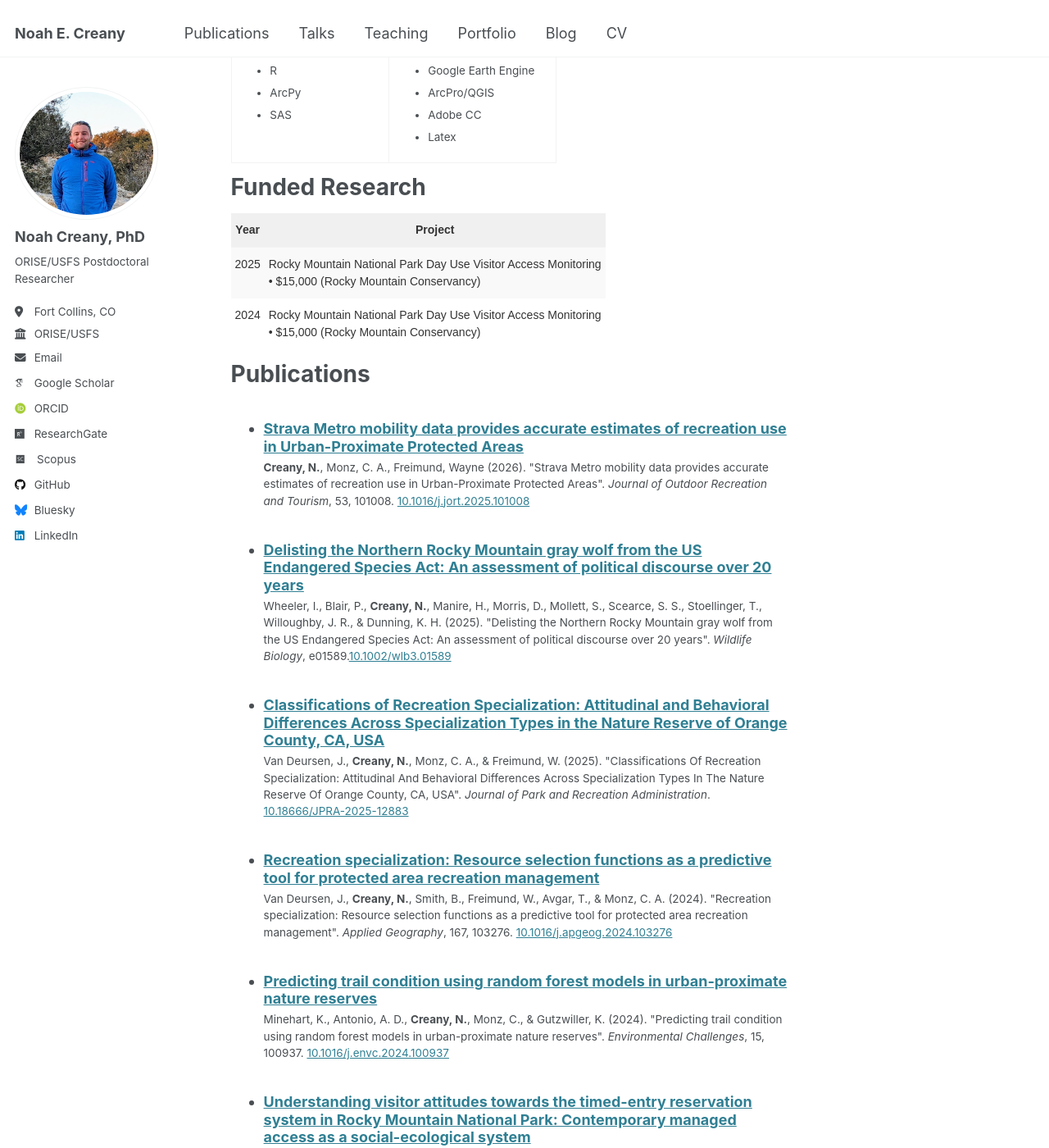
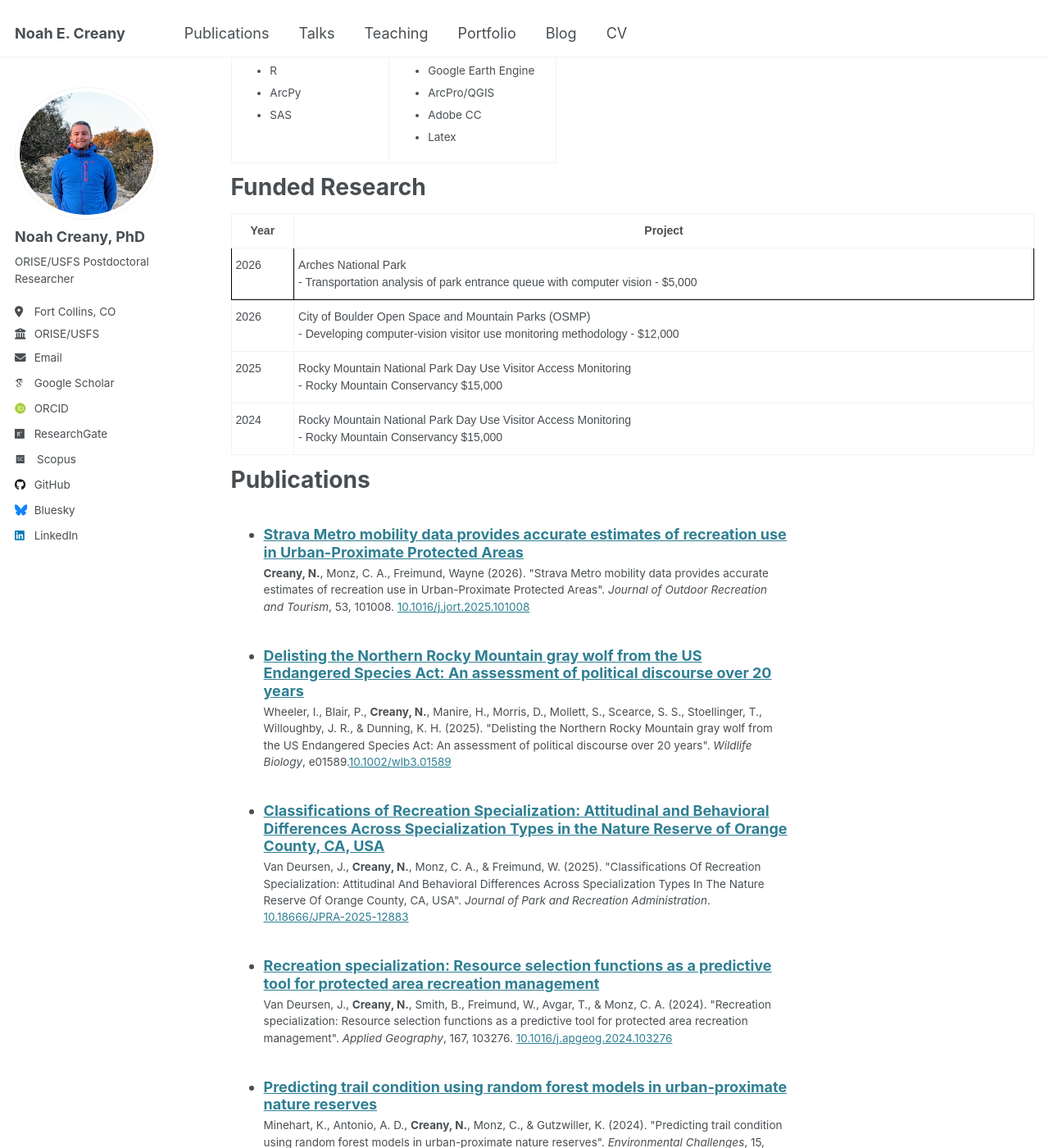
Before and after one commit to noahcreany/noahcreany.github.io, a Jekyll site: the page built from _pages/cv.md, in a window 1280 px wide and 1400 px high, scrolled down 1265 px. Shown: the whole window at 82% size. Built offline with Jekyll 4.4.1, drawn with Linux system fonts in a browser that asks for light colours; some web fonts are replaced.

Commit message:
Update cv.md

```diff
--- a/_pages/cv.md
+++ b/_pages/cv.md
@@ -72,28 +72,35 @@ _Utah State University_
 # Funded Research
 
 <style type="text/css">
-.tg  {border:none;border-collapse:collapse;border-color:#ccc;border-spacing:0;width:auto;}
-.tg td{background-color:#fff;border-color:#ccc;border-style:solid;border-width:0px;color:#333;
-  font-family:Arial, sans-serif;font-size:14px;overflow:hidden;padding:10px 5px;word-break:normal;}
-.tg th{background-color:#f0f0f0;border-color:#ccc;border-style:solid;border-width:0px;color:#333;
-  font-family:Arial, sans-serif;font-size:14px;font-weight:normal;overflow:hidden;padding:10px 5px;word-break:normal;}
+.tg  {border-collapse:collapse;border-spacing:0;}
+.tg td{border-color:black;border-style:solid;border-width:1px;font-family:Arial, sans-serif;font-size:14px;
+  overflow:hidden;padding:10px 5px;word-break:normal;}
+.tg th{border-color:black;border-style:solid;border-width:1px;font-family:Arial, sans-serif;font-size:14px;
+  font-weight:normal;overflow:hidden;padding:10px 5px;word-break:normal;}
 .tg .tg-7btt{border-color:inherit;font-weight:bold;text-align:center;vertical-align:top}
-.tg .tg-btxf{background-color:#f9f9f9;border-color:inherit;text-align:left;vertical-align:top}
+.tg .tg-0lax{text-align:left;vertical-align:top}
 .tg .tg-0pky{border-color:inherit;text-align:left;vertical-align:top}
 </style>
-<table class="tg"><thead>
+<table class="tg"><tbody>
   <tr>
-    <th class="tg-7btt">Year</th>
-    <th class="tg-7btt">Project</th>
-  </tr></thead>
-<tbody>
+    <td class="tg-7btt">Year</td>
+    <td class="tg-7btt">Project</td>
+  </tr>
   <tr>
-    <td class="tg-btxf">2025</td>
-    <td class="tg-btxf">Rocky Mountain National Park Day Use Visitor Access Monitoring <br> • $15,000 (Rocky Mountain Conservancy)</td>
+    <td class="tg-0lax">2026</td>
+    <td class="tg-0lax">Arches National Park&nbsp;&nbsp;<br>- Transportation analysis of park entrance queue with computer vision - $5,000</td>
+  </tr>
+  <tr>
+    <td class="tg-0pky">2026</td>
+    <td class="tg-0pky">City of Boulder Open Space and Mountain Parks (OSMP)<br>- Developing computer-vision visitor use monitoring methodology - $12,000</td>
+  </tr>
+  <tr>
+    <td class="tg-0pky">2025</td>
+    <td class="tg-0pky">Rocky Mountain National Park Day Use Visitor Access Monitoring <br>- Rocky Mountain Conservancy $15,000</td>
   </tr>
   <tr>
     <td class="tg-0pky">2024</td>
-    <td class="tg-0pky">Rocky Mountain National Park Day Use Visitor Access Monitoring <br><span style="font-weight:400;font-style:normal"> • </span>$15,000 (Rocky Mountain Conservancy)</td>
+    <td class="tg-0pky">Rocky Mountain National Park Day Use Visitor Access Monitoring <br><span style="font-weight:400;font-style:normal">- Rocky Mountain Conservancy $15,000</span></td>
   </tr>
 </tbody>
 </table>
```
